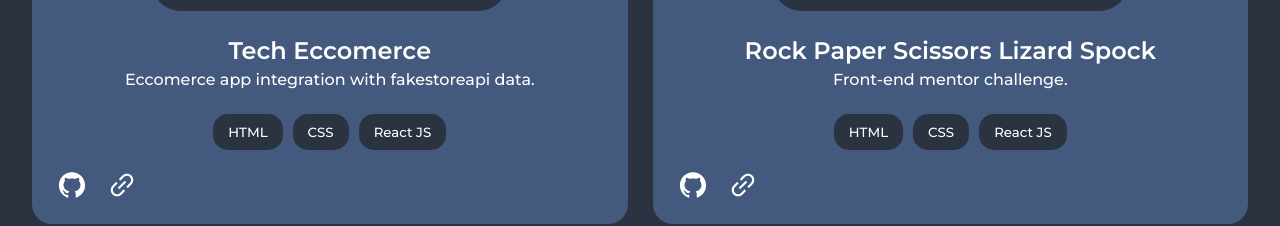
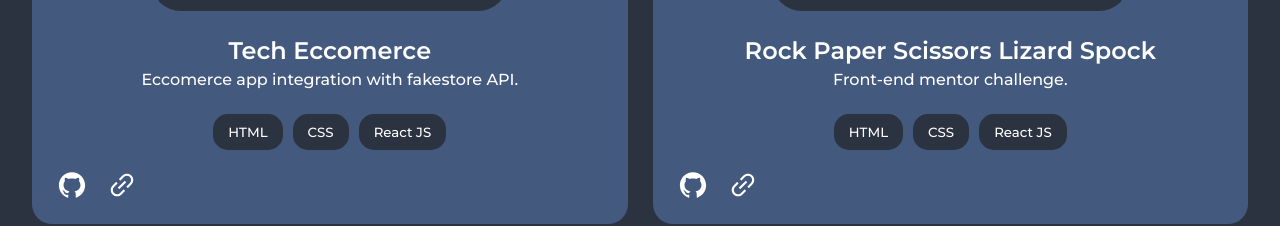
Before and after one commit to MKemmx/portfolio, a React (Vite) app: page / in a window 1280 px wide. Shown: the part 3532-3758 px from the top of the page. Built offline with nearby package versions, Linux system fonts and the light colour scheme.

Commit message:
text changes

```diff
--- a/src/Components/Project/Project.jsx
+++ b/src/Components/Project/Project.jsx
@@ -34,7 +34,7 @@ const Project = () => {
     },
     {
       title: "Tech Eccomerce",
-      subTitle: "Eccomerce app integration with fakestoreapi data.",
+      subTitle: "Eccomerce app integration with fakestore API.",
       tools: ["HTML", "CSS", "React JS"],
       image: Eccomerce,
       githubLink: "https://github.com/MKemmx/eccomerce-front-end",
```
